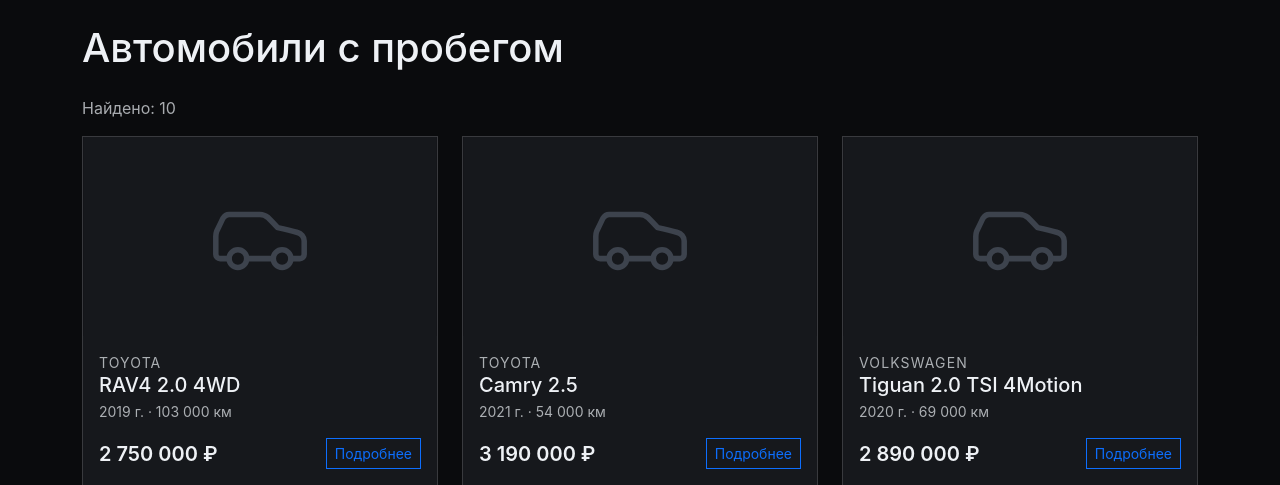
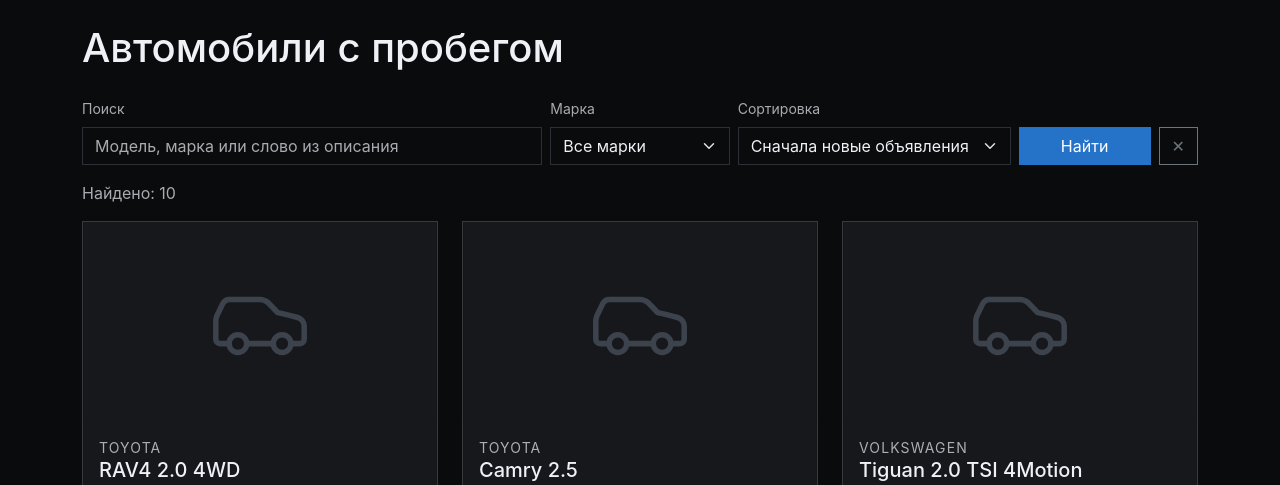
Before and after one commit to Zacharovanii/CarShowroom, a Django app: page /used/cars/ in a window 1280 px wide. Shown: the part 57-542 px from the top of the page. Run offline with Django 5.2, Linux system fonts and the light colour scheme; data comes from the database, SQL or seed files in the repository.

Commit message:
feat(used-cars): поиск, фильтр по марке и сортировка, раздел в dev-сборке сайта
Список фильтруется GET-формой: слово ищется в модели, марке и описании
(Q через ИЛИ), марка и сортировка — из адреса, мусор в нём игнорируется.
На главной — марки с числом объявлений.
Vite проксирует /used в Django без changeOrigin, чтобы Host совпадал
с Origin и формы проходили CSRF. В подвале SPA — ссылка «С пробегом»,
только в dev: на сервере раздел не выкачен. npm run dev:used запускает
Django.

```diff
--- a/apps/used-cars/used_cars/templates/used_cars/car_list.html
+++ b/apps/used-cars/used_cars/templates/used_cars/car_list.html
@@ -4,6 +4,38 @@
 
 {% block content %}
 <h1 class="mb-4">Автомобили с пробегом</h1>
+
+{# GET-форма: фильтры попадают в адрес страницы #}
+<form method="get" class="row g-2 align-items-end mb-3" role="search">
+  <div class="col-12 col-lg-5">
+    <label for="q" class="form-label small text-body-secondary">Поиск</label>
+    <input type="search" id="q" name="q" value="{{ query }}" class="form-control"
+           placeholder="Модель, марка или слово из описания">
+  </div>
+  <div class="col-6 col-lg-2">
+    <label for="brand" class="form-label small text-body-secondary">Марка</label>
+    <select id="brand" name="brand" class="form-select">
+      <option value="">Все марки</option>
+      {% for brand in brands %}
+      <option value="{{ brand.pk }}" {% if brand_id == brand.pk|stringformat:'d' %}selected{% endif %}>
+        {{ brand.name }} ({{ brand.published_count }})
+      </option>
+      {% endfor %}
+    </select>
+  </div>
+  <div class="col-6 col-lg-3">
+    <label for="sort" class="form-label small text-body-secondary">Сортировка</label>
+    <select id="sort" name="sort" class="form-select">
+      {% for value, label in sort_options.items %}
+      <option value="{{ value }}" {% if value == sort %}selected{% endif %}>{{ label }}</option>
+      {% endfor %}
+    </select>
+  </div>
+  <div class="col-12 col-lg-2 d-flex gap-2">
+    <button type="submit" class="btn btn-primary flex-grow-1">Найти</button>
+    <a href="{% url 'car_list' %}" class="btn btn-outline-secondary" title="Сбросить фильтры" aria-label="Сбросить фильтры">✕</a>
+  </div>
+</form>
 
 <p class="text-body-secondary">Найдено: {{ cars|length }}</p>
 
@@ -12,7 +44,9 @@
   <div class="col">{% include 'used_cars/_car_card.html' %}</div>
   {% empty %}
   <div class="col-12">
-    <div class="alert alert-secondary">Ничего не найдено.</div>
+    <div class="alert alert-secondary">
+      Ничего не найдено. <a href="{% url 'car_list' %}" class="alert-link">Сбросить фильтры</a>
+    </div>
   </div>
   {% endfor %}
 </div>
--- a/apps/used-cars/used_cars/views.py
+++ b/apps/used-cars/used_cars/views.py
@@ -1,10 +1,20 @@
 from django.contrib import messages
 from django.contrib.admin.views.decorators import staff_member_required
-from django.db.models import Avg, Min
+from django.db.models import Avg, Count, Min, Q
 from django.shortcuts import get_object_or_404, redirect, render
 
 from .forms import UsedCarEditForm, UsedCarForm
 from .models import Brand, UsedCar
+
+
+# Варианты сортировки списка: значение в URL → (подпись, поля order_by)
+SORT_OPTIONS = {
+    'new': ('Сначала новые объявления', ('-created_at', '-id')),
+    'cheap': ('Сначала дешёвые', ('price',)),
+    'expensive': ('Сначала дорогие', ('-price',)),
+    'mileage': ('С меньшим пробегом', ('mileage_km',)),
+    'year': ('Сначала новее по году', ('-year',)),
+}
 
 
 def published_cars():
@@ -15,12 +25,20 @@
     return UsedCar.objects.filter(is_published=True).select_related('brand')
 
 
+def brands_with_cars():
+    """Марки, у которых есть опубликованные объявления, с их числом."""
+    return (
+        Brand.objects.annotate(published_count=Count('cars', filter=Q(cars__is_published=True)))
+        .filter(published_count__gt=0)
+    )
+
+
 def home(request):
     cars = published_cars()
     context = {
         'latest_cars': cars[:3],
         'cars_count': cars.count(),
-        'brands_count': Brand.objects.filter(cars__is_published=True).distinct().count(),
+        'brands': brands_with_cars(),
         # Агрегаты считает БД: {'min_price': ..., 'avg_mileage': ...}
         **cars.aggregate(min_price=Min('price'), avg_mileage=Avg('mileage_km')),
     }
@@ -28,8 +46,32 @@
 
 
 def car_list(request):
-    cars = published_cars().order_by('-created_at', '-id')
-    return render(request, 'used_cars/car_list.html', {'cars': cars})
+    # Фильтры живут в адресе (?q=...&brand=...&sort=...): ссылкой можно поделиться
+    query = request.GET.get('q', '').strip()
+    brand_id = request.GET.get('brand', '')
+    sort = request.GET.get('sort', 'new')
+    if sort not in SORT_OPTIONS:
+        sort = 'new'
+
+    cars = published_cars()
+    if query:
+        # Q объединяет условия через ИЛИ: слово ищется в модели, марке и описании
+        cars = cars.filter(
+            Q(model__icontains=query) | Q(brand__name__icontains=query) | Q(description__icontains=query)
+        )
+    if brand_id.isdigit():
+        cars = cars.filter(brand_id=brand_id)
+    cars = cars.order_by(*SORT_OPTIONS[sort][1])
+
+    context = {
+        'cars': cars,
+        'query': query,
+        'brand_id': brand_id,
+        'sort': sort,
+        'brands': brands_with_cars(),
+        'sort_options': {key: label for key, (label, _) in SORT_OPTIONS.items()},
+    }
+    return render(request, 'used_cars/car_list.html', context)
 
 
 def car_detail(request, pk):
--- a/apps/web/vite.config.ts
+++ b/apps/web/vite.config.ts
@@ -92,6 +92,10 @@
       "/api": { target: "http://localhost:3000", changeOrigin: true },
       "/assets": { target: "http://localhost:3000", changeOrigin: true },
       "/media": { target: "http://localhost:3000", changeOrigin: true },
+      // Раздел «Авто с пробегом» — Django (apps/used-cars, `npm run dev:used`).
+      // Без changeOrigin: Django сверяет Origin формы с Host, и Host должен
+      // остаться адресом фронта, иначе любой POST получит 403 CSRF.
+      "/used": { target: "http://127.0.0.1:8000" },
     },
   },
 });
--- a/package.json
+++ b/package.json
@@ -13,6 +13,7 @@
     "dev:api": "npm run dev -w @carshowroom/api",
     "dev:web": "npm run dev -w @carshowroom/web",
     "dev:contracts": "npm run dev -w @carshowroom/contracts",
+    "dev:used": "uv run --directory apps/used-cars python manage.py runserver 127.0.0.1:8000",
     "build": "npm run build --workspaces --if-present",
     "typecheck": "npm run typecheck --workspaces --if-present",
     "lint": "eslint .",
```
Also changed, not shown: apps/used-cars/used_cars/templates/used_cars/home.html (+10 -1 lines), apps/used-cars/used_cars/tests.py (+10 -0 lines), apps/web/src/components/layout/Footer.tsx (+8 -0 lines).
